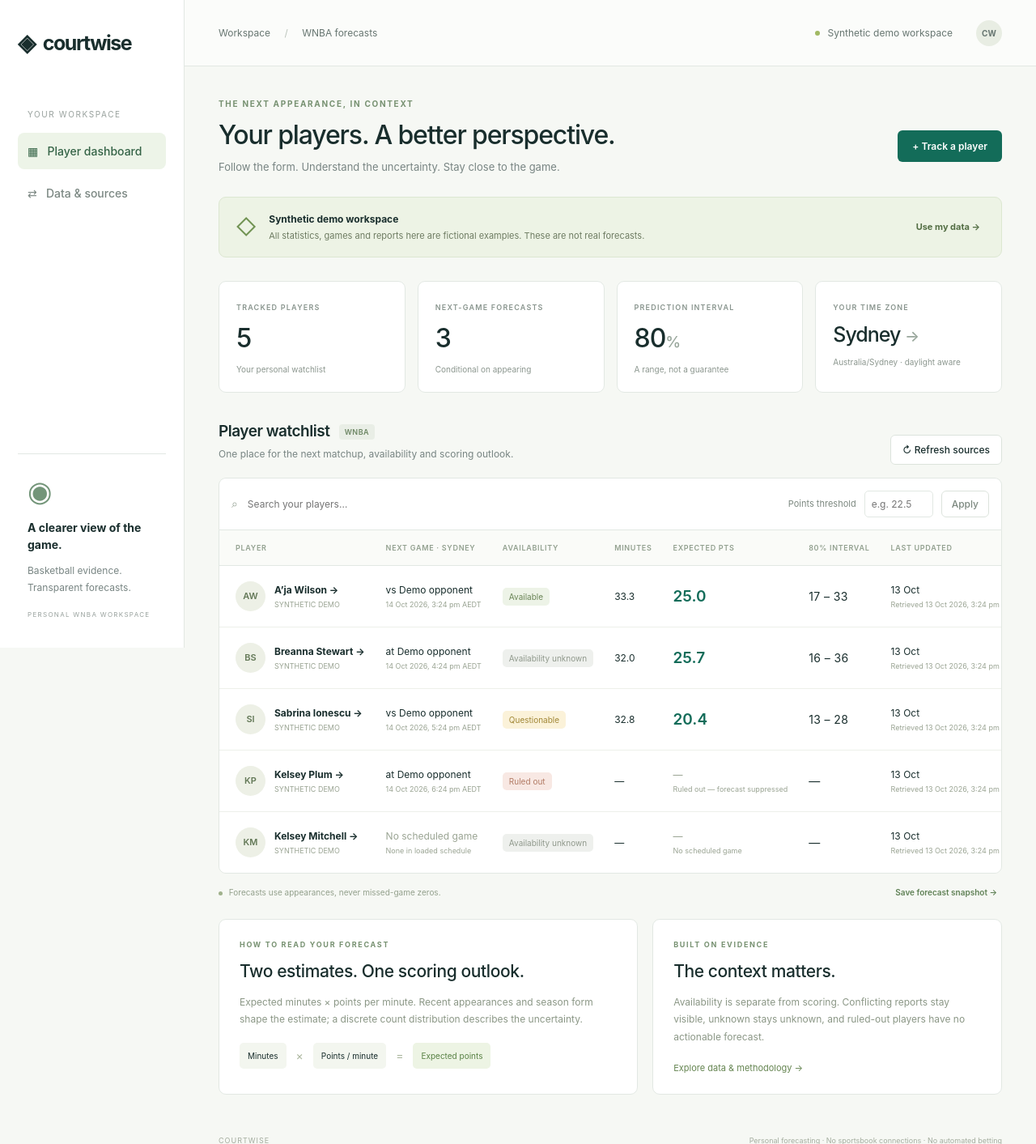
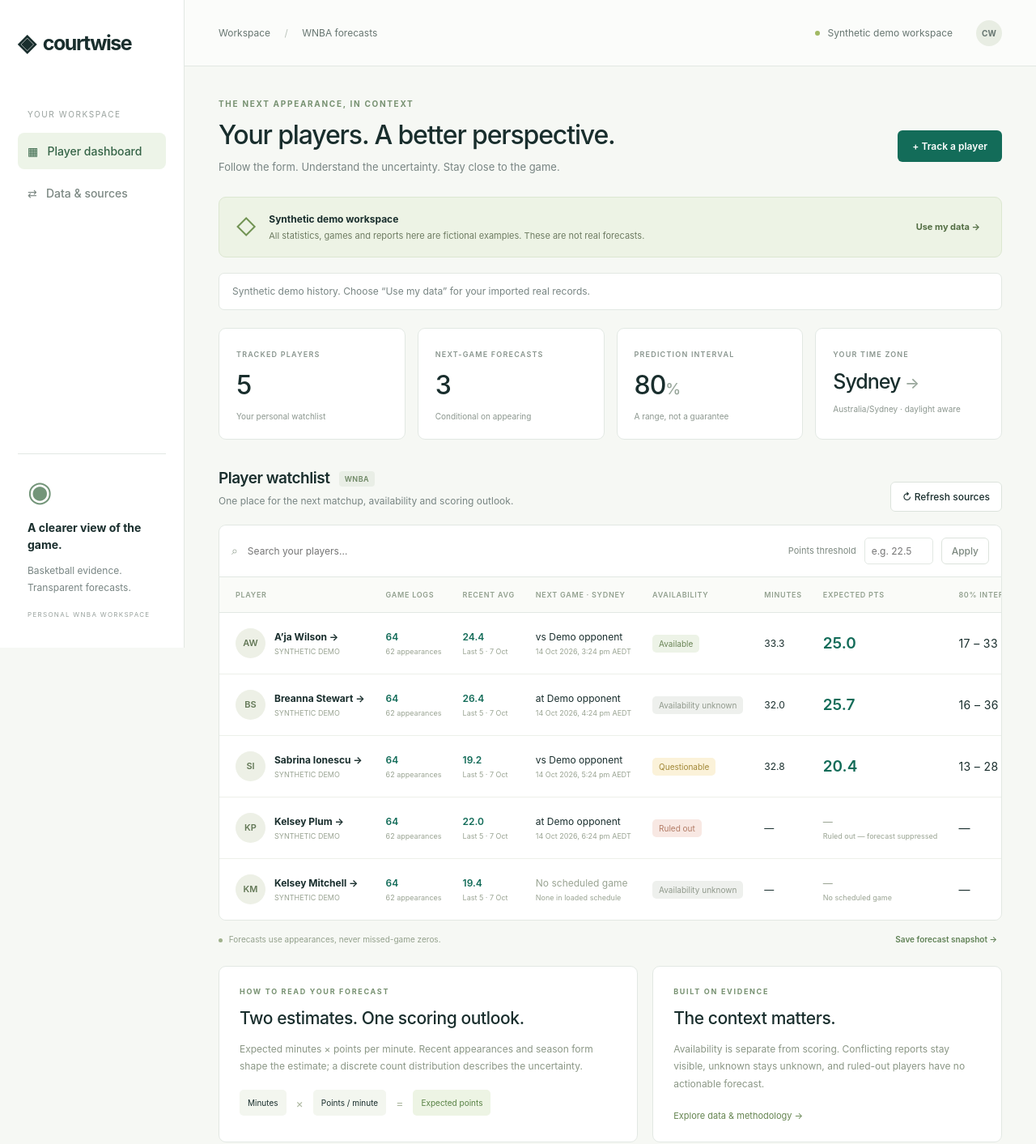
Before and after one commit to ryanjoey007-ctrl/Wnba-Sports-Betting, a Flask app: page / in a window 1280 px wide. Shown: the top 1413 px of the page at 81% size. Run offline with Flask 3, Linux system fonts and the light colour scheme; data comes from the database, SQL or seed files in the repository.

Commit message:
Show imported history when next-game forecasts are unavailable

```diff
--- a/app.py
+++ b/app.py
@@ -6,7 +6,7 @@ import uuid
 import urllib.request
 from datetime import datetime, timezone, timedelta
 from flask import Flask, jsonify, request, render_template, Response
-from model import forecast, evaluate, instant
+from model import forecast, evaluate, instant, eligible
 from calendar_stats import calendar_summary
 from store import connect, seed_demo, records, now
 from ingest import import_csv, KINDS, refresh, refresh_news, load_history, ImportControl, ImportCancelled
@@ -78,6 +78,8 @@ def create_app(db_path=None):
         pid = player['id']
         at = now()
         logs = records(db, data_mode, 'logs', pid)
+        appearances=eligible(logs,at)
+        recent=appearances[-5:]
         schedules = sorted([s for s in records(db,data_mode,'schedule',pid) if instant(s['game_at']) > instant(at)], key=lambda s:instant(s['game_at']))
         game = schedules[0] if schedules else None
         news = records(db,data_mode,'news',pid)
@@ -88,6 +90,9 @@ def create_app(db_path=None):
         latest_stat = max([l['game_at'] for l in logs if l['appeared']], key=instant, default=None)
         stats_stale = latest_stat is None or instant(at)-instant(latest_stat)>timedelta(days=14)
         return {**dict(player),'next_game':game,'availability':a,'forecast':f,'last_updated':last,
+                'log_count':len(logs),'appearance_count':len(appearances),
+                'recent_average':round(sum(g['points'] for g in recent)/len(recent),2) if recent else None,
+                'recent_sample':len(recent),'latest_appearance':appearances[-1]['game_at'] if appearances else None,
                 'stale':stale,'stats_stale':stats_stale,'mode':data_mode,
                 'reason': 'Ruled out — forecast suppressed' if a['status']=='out' else 'No scheduled game' if not game else 'Need at least five eligible appearances' if not f else None}
 
--- a/static/app.js
+++ b/static/app.js
@@ -27,8 +27,8 @@ function renderRows(){
   const filter=$('#search').value.toLowerCase(), players=state.players.filter(p=>p.name.toLowerCase().includes(filter));
   $('#players').innerHTML = players.length ? players.map(p=>{
     const f=p.forecast,g=p.next_game, initials=p.name.split(' ').map(s=>s[0]).slice(0,2).join('');
-    return `<tr><td><div class="player-cell"><span class="player-avatar">${esc(initials)}</span><div><a class="player-name" href="/player/${encodeURIComponent(p.id)}">${esc(p.name)} →</a><small>${state.mode==='demo'?'SYNTHETIC DEMO':'YOUR SOURCED DATA'}</small></div></div></td><td>${g?`${g.home?'vs':'at'} ${esc(g.opponent)}<small>${esc(date(g.game_at,true))}</small>`:'<span class="muted">No scheduled game</span><small>None in loaded schedule</small>'}</td><td>${badge(p.availability)}</td><td>${f?num(f.projected_minutes):'—'}</td><td><span class="${f?'points':'muted'}">${f?num(f.expected_points):'—'}</span>${p.reason?`<small>${esc(p.reason)}</small>`:p.stats_stale?'<small>Historical stats stale · >14 days</small>':''}</td><td class="range">${f?f.interval.join(' – '):'—'}</td><td>${esc(date(p.last_updated))}<small>${p.stale?'Missing / stale cache':'Retrieved '+esc(date(p.last_updated,true))}</small></td><td><button class="remove" data-remove="${esc(p.id)}" aria-label="Remove ${esc(p.name)}">×</button></td></tr>`;
-  }).join('') : `<tr><td colspan="8" class="empty">${state.players.length?'No players match your search.':'Your watchlist is empty. Track a player to get started.'}</td></tr>`;
+    return `<tr><td><div class="player-cell"><span class="player-avatar">${esc(initials)}</span><div><a class="player-name" href="/player/${encodeURIComponent(p.id)}">${esc(p.name)} →</a><small>${state.mode==='demo'?'SYNTHETIC DEMO':'YOUR SOURCED DATA'}</small></div></div></td><td class="history-count">${p.log_count??'—'}<small>${p.appearance_count===undefined?'Restart app for counts':p.appearance_count+' appearances'}</small></td><td class="history-average">${num(p.recent_average)}<small>${p.recent_sample?"Last "+p.recent_sample+" · "+esc(date(p.latest_appearance)):p.recent_sample===undefined?"Restart app for averages":"No appearance data"}</small></td><td>${g?`${g.home?'vs':'at'} ${esc(g.opponent)}<small>${esc(date(g.game_at,true))}</small>`:'<span class="muted">No scheduled game</span><small>None in loaded schedule</small>'}</td><td>${badge(p.availability)}</td><td>${f?num(f.projected_minutes):'—'}</td><td><span class="${f?'points':'muted'}">${f?num(f.expected_points):'—'}</span>${p.reason?`<small>${esc(p.reason)}</small>`:p.stats_stale?'<small>Historical stats stale · >14 days</small>':''}</td><td class="range">${f?f.interval.join(' – '):'—'}</td><td>${esc(date(p.last_updated))}<small>${p.stale?'Missing / stale cache':'Retrieved '+esc(date(p.last_updated,true))}</small></td><td><button class="remove" data-remove="${esc(p.id)}" aria-label="Remove ${esc(p.name)}">×</button></td></tr>`;
+  }).join('') : `<tr><td colspan="10" class="empty">${state.players.length?'No players match your search.':'Your watchlist is empty. Track a player to get started.'}</td></tr>`;
   const forecasts=players.filter(p=>p.forecast?.probabilities);
   $('#probabilities').hidden=activeThreshold==null;
   $('#probabilities').innerHTML=activeThreshold==null?'':`<h3>Points threshold: ${esc(activeThreshold)} · conditional on appearing</h3>${forecasts.length?forecasts.map(p=>`<div class="prob-row"><strong>${esc(p.name)}</strong><span>Below: ${pct(p.forecast.probabilities.below)} &nbsp; Above: ${pct(p.forecast.probabilities.above)} &nbsp; Exactly: ${pct(p.forecast.probabilities.exactly)}</span></div>`).join(''):'No eligible forecasts for this threshold.'}<p class="muted">Points are integers: a half-point threshold has exactly 0% probability of a tie.</p>`;
@@ -43,9 +43,12 @@ async function load(){
     $('#mode-label').textContent=state.mode==='demo'?'Synthetic demo workspace':'Your sourced-data workspace';
     $('#data-banner').innerHTML = state.mode==='demo'?'<span class="banner-icon">◇</span><div><strong>Synthetic demo workspace</strong><p>All statistics, games and reports here are fictional examples. These are not real forecasts.</p></div><button id="switch-mode">Use my data →</button>':'<span class="banner-icon">◇</span><div><strong>Your sourced-data workspace</strong><p>Imported or retrieved records only. Public ESPN reports retain their dates and sources; missing or old reports mean availability unknown.</p></div><button id="switch-mode">View demo →</button>';
     $('#switch-mode').onclick=async()=>{try{await api('/api/mode',{method:'POST',body:JSON.stringify({mode:state.mode==='demo'?'live':'demo'})});await load();}catch(e){notice(e.message,true);}};
+    const totalLogs=state.players.reduce((n,p)=>n+(p.log_count||0),0);
+    const hasHistoryCounts=state.players.every(p=>typeof p.log_count==='number');
+    $('#history-overview').textContent=!hasHistoryCounts?'History counts need the latest app running. Restart Courtwise in PowerShell and refresh the browser; existing game logs are retained.':state.mode==='demo'?'Synthetic demo history. Choose “Use my data” for your imported real records.':totalLogs?`${totalLogs} real game logs loaded for your watchlist. Click a player for scoring charts. Next-game forecasts require an upcoming game; a dash there does not mean your historical data is missing.`:'No real game logs are loaded for your current watchlist. Open Data & sources and import logs. Demo records are stored separately.';
     renderRows();
     if(detailId) await loadDetail();
-  }catch(e){notice(e.message,true);$('#players').innerHTML='<tr><td colspan="8" class="empty">Could not load players. Check that the server is running, then reload.</td></tr>';}
+  }catch(e){notice(e.message,true);$('#players').innerHTML='<tr><td colspan="10" class="empty">Could not load players. Check that the server is running, then reload.</td></tr>';}
 }
 $('#search').addEventListener('input',renderRows);
 $('#apply-threshold').onclick=async()=>{const v=$('#threshold').value;if(v!=='' && (!Number.isFinite(+v) || +v<0 || +v>200)){notice('Enter a threshold between 0 and 200.',true);return;}activeThreshold=v===''?null:+v;try{if(activeThreshold===null)sessionStorage.removeItem('threshold');else sessionStorage.setItem('threshold',String(activeThreshold));}catch(e){}await load();};
--- a/static/calendar.css
+++ b/static/calendar.css
@@ -21,3 +21,7 @@
 .import-progress p { margin: 0 0 10px; color: var(--ink); }
 .import-progress progress { display: block; width: 100%; height: 10px; margin: 10px 0 12px; accent-color: var(--green); }
 .import-progress.error { background: #fceee9; border-color: #e7cbbf; }
+
+.history-overview { padding: 12px 16px; margin: -10px 0 22px; border: 1px solid var(--line); border-radius: 7px; background: white; color: var(--muted); font-size: 12px; line-height: 1.7; }
+.history-count, .history-average { font-weight: 600; color: var(--green); }
+.history-count small, .history-average small { font-weight: 400; }
--- a/templates/index.html
+++ b/templates/index.html
@@ -8,10 +8,11 @@
 <section id="dashboard">
 <div class="eyebrow">THE NEXT APPEARANCE, IN CONTEXT</div><div class="title-row"><div><h1>Your players. A better perspective.</h1><p class="subtitle">Follow the form. Understand the uncertainty. Stay close to the game.</p></div><button class="primary" id="add-player">+ Track a player</button></div>
 <div id="data-banner" class="banner"><span class="banner-icon">◇</span><div><strong>Synthetic demo workspace</strong><p>All statistics, games and reports here are fictional examples. Switch to your data to import real records.</p></div><button id="switch-mode">Use my data →</button></div>
+<div id="history-overview" class="history-overview" role="status"></div>
 <div class="summary-grid"><article><span>TRACKED PLAYERS</span><strong id="count">—</strong><small>Your personal watchlist</small></article><article><span>NEXT-GAME FORECASTS</span><strong id="forecast-count">—</strong><small>Conditional on appearing</small></article><article><span>PREDICTION INTERVAL</span><strong>80<span>%</span></strong><small>A range, not a guarantee</small></article><article><span>YOUR TIME ZONE</span><strong class="zone">Sydney <span>→</span></strong><small>Australia/Sydney · daylight aware</small></article></div>
 <div class="section-head"><div><h2>Player watchlist <span class="pill">WNBA</span></h2><p>One place for the next matchup, availability and scoring outlook.</p></div><button class="secondary" id="refresh">↻ Refresh sources</button></div>
 <div class="toolbar"><label class="search">⌕ <input id="search" placeholder="Search your players…" aria-label="Search players"></label><div class="threshold"><label for="threshold">Points threshold</label><input id="threshold" type="number" min="0" max="200" step="0.5" placeholder="e.g. 22.5"><button id="apply-threshold" class="secondary">Apply</button></div></div>
-<div class="table-wrap"><table><thead><tr><th>PLAYER</th><th>NEXT GAME · SYDNEY</th><th>AVAILABILITY</th><th>MINUTES</th><th>EXPECTED PTS</th><th>80% INTERVAL</th><th>LAST UPDATED</th><th></th></tr></thead><tbody id="players"><tr><td colspan="8">Loading your watchlist…</td></tr></tbody></table></div>
+<div class="table-wrap"><table><thead><tr><th>PLAYER</th><th>GAME LOGS</th><th>RECENT AVG</th><th>NEXT GAME · SYDNEY</th><th>AVAILABILITY</th><th>MINUTES</th><th>EXPECTED PTS</th><th>80% INTERVAL</th><th>LAST UPDATED</th><th></th></tr></thead><tbody id="players"><tr><td colspan="10">Loading your watchlist…</td></tr></tbody></table></div>
 <div id="probabilities" hidden></div><div class="table-foot"><span><i class="dot"></i> Forecasts use appearances, never missed-game zeros.</span><button id="save-forecasts">Save forecast snapshot →</button></div>
 <div class="bottom-grid"><article class="insight"><div class="eyebrow">HOW TO READ YOUR FORECAST</div><h3>Two estimates. One scoring outlook.</h3><p>Expected minutes × points per minute. Recent appearances and season form shape the estimate; a discrete count distribution describes the uncertainty.</p><div class="formula"><span>Minutes</span><b>×</b><span>Points / minute</span><b>=</b><span class="highlight">Expected points</span></div></article><article class="insight"><div class="eyebrow">BUILT ON EVIDENCE</div><h3>The context matters.</h3><p>Availability is separate from scoring. Conflicting reports stay visible, unknown stays unknown, and ruled-out players have no actionable forecast.</p><button class="text-button" id="sources-link">Explore data & methodology →</button></article></div>
 </section>
```
Also changed, not shown: UPDATE-WINDOWS.md (+4 -0 lines), tests/browser_smoke.py (+5 -0 lines), tests/test_app.py (+14 -0 lines), README.md.
